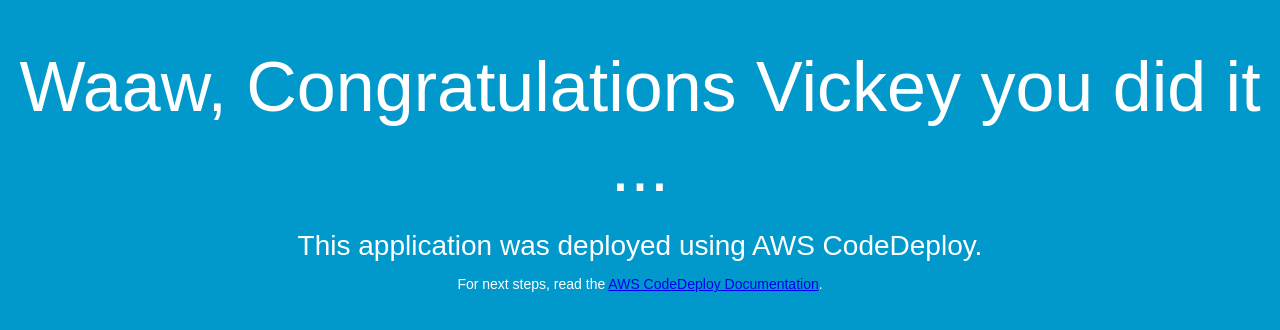
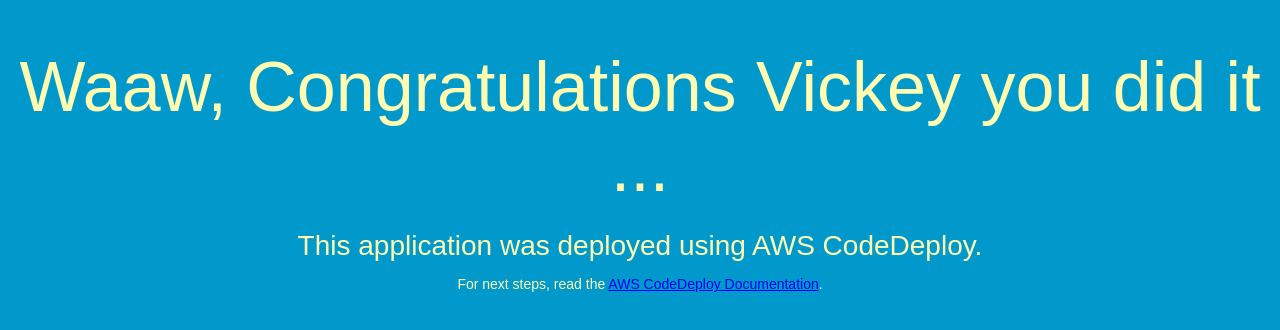
Before and after one commit to Vijay62020/code_deploy_using_github, a plain HTML site: page index.html in a window 1280 px wide. Drawn offline with Linux system fonts and the light colour scheme.

Commit message:
Update file

```diff
--- a/index.html
+++ b/index.html
@@ -5,7 +5,7 @@
   <title>Sample Deployment</title>
   <style>
     body {
-      color: #ffffff;
+      color: #fffcb2;
       background-color: #0199cc;
       font-family: Arial, sans-serif;
       font-size: 14px;
```
